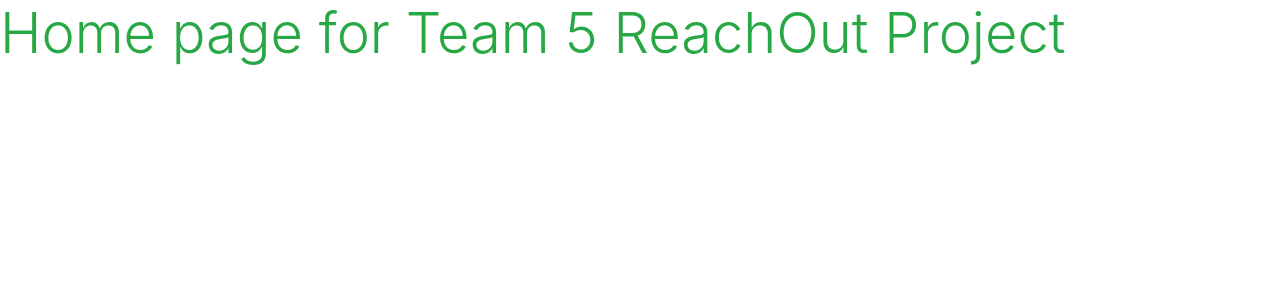
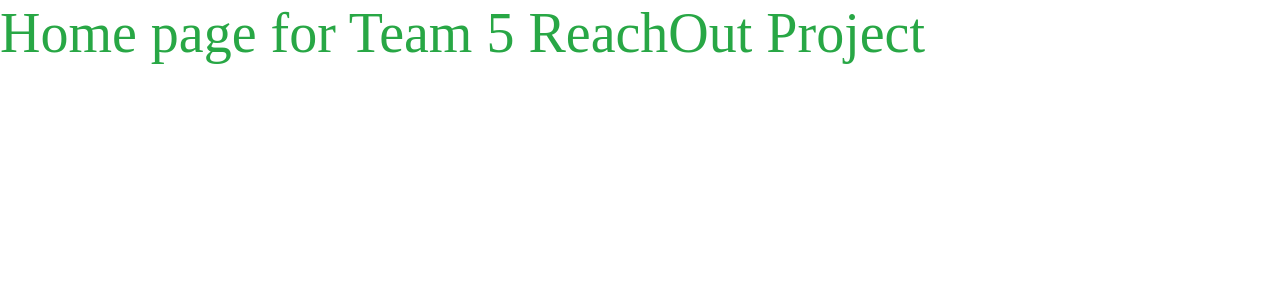
Before and after one commit to nlenno1/team-5-may-2022, a Django app: page / in a window 1280 px wide. Shown: the top 300 px of the page. Run offline with Django 3.2, Linux system fonts and the light colour scheme.

Commit message:
Style: resolves #17 design color scheme logo, create media, static folders add base.css and favicon

```diff
--- /dev/null
+++ b/static/css/base.css
@@ -0,0 +1,13 @@
+/* Global Styles */
+
+body {
+    font-family: 'Alegreya', serif;
+}
+
+footer p, nav p {
+    font-size: 1rem;
+}
+
+h1, h2, h3 ,h4, h5 {
+    font-family: 'Nunito', san-serif;
+}
--- a/templates/base.html
+++ b/templates/base.html
@@ -8,13 +8,26 @@
       <meta http-equiv="X-UA-Compatible" content="ie=edge">
       <meta charset="utf-8">
       <meta name="viewport" content="width=device-width, initial-scale=1, shrink-to-fit=no">
+      <meta name="description" content="">
+      <link rel="shortcut icon" type="image/png" href="{% static 'favicon.ico' %}"/>
     {% endblock %}
 
     {% block extra_meta %}
     {% endblock %}
 
     {% block corecss %}
-    <link rel="stylesheet" href="https://cdn.jsdelivr.net/npm/bootstrap@4.4.1/dist/css/bootstrap.min.css" integrity="sha384-Vkoo8x4CGsO3+Hhxv8T/Q5PaXtkKtu6ug5TOeNV6gBiFeWPGFN9MuhOf23Q9Ifjh" crossorigin="anonymous">
+      <!-- Google Font -->
+      <link rel="preconnect" href="https://fonts.googleapis.com">
+      <link rel="preconnect" href="https://fonts.gstatic.com" crossorigin>
+      <link rel="stylesheet" href="https://cdn.jsdelivr.net/npm/bootstrap@4.4.1/dist/css/bootstrap.min.css"
+        integrity="sha384-Vkoo8x4CGsO3+Hhxv8T/Q5PaXtkKtu6ug5TOeNV6gBiFeWPGFN9MuhOf23Q9Ifjh"
+        crossorigin="anonymous">
+      <!-- Font Awesome -->
+      <link rel="stylesheet" href="https://cdnjs.cloudflare.com/ajax/libs/font-awesome/6.0.0/css/all.min.css"
+        integrity="sha512-9usAa10IRO0HhonpyAIVpjrylPvoDwiPUiKdWk5t3PyolY1cOd4DSE0Ga+ri4AuTroPR5aQvXU9xC6qOPnzFeg=="
+        crossorigin="anonymous" referrerpolicy="no-referrer" />
+      <!-- Local Stylesheets -->
+      <link rel="stylesheet" href="{% static 'css/base.css' %}">
     {% endblock %}
 
     {% block extra_css %}
```
Also changed, not shown: assets/images/readme/colours.png (added), assets/images/readme/typography.png (added), media/logo.png (added), static/favicon.ico (added). Lines whose indentation alone changed are shown as unchanged.
